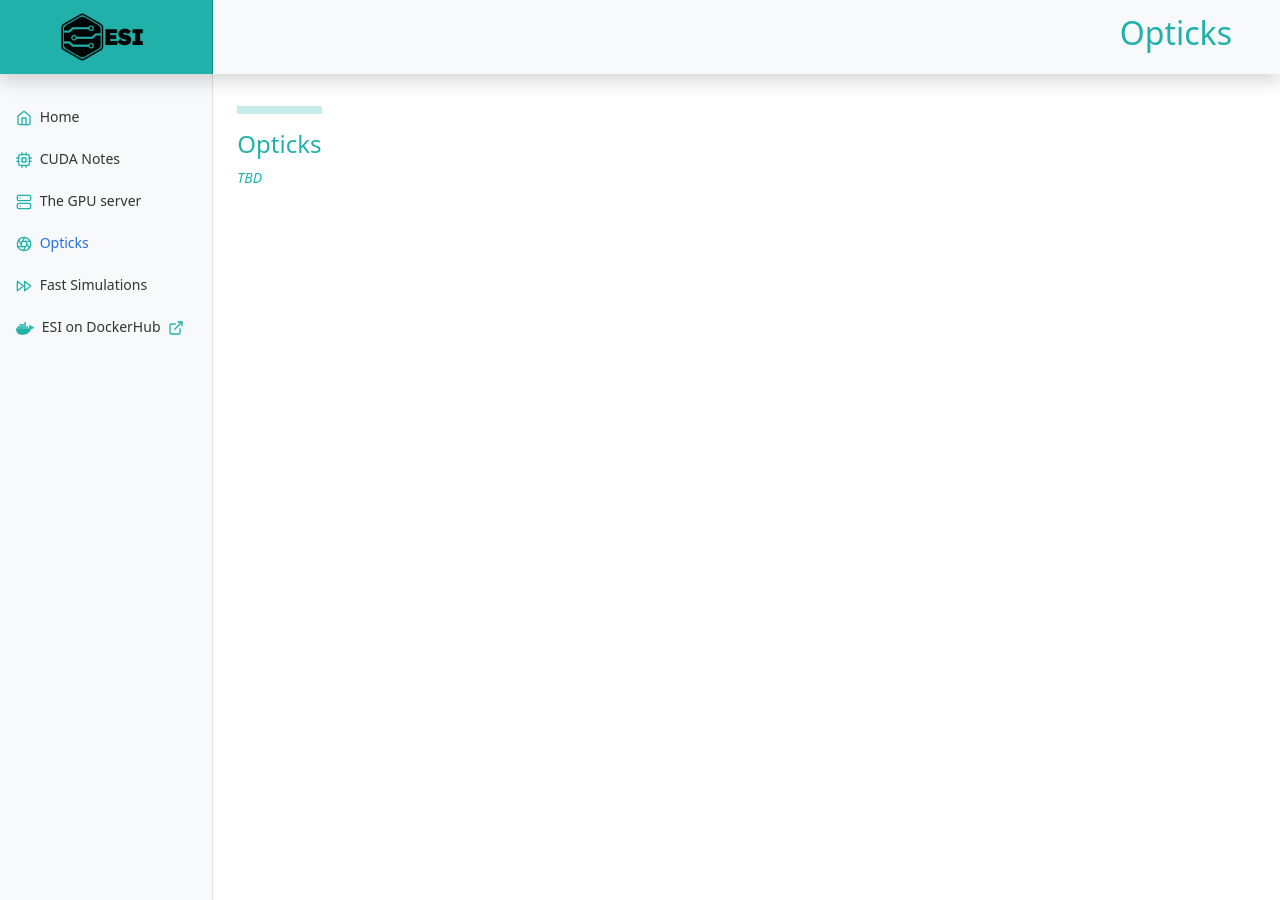
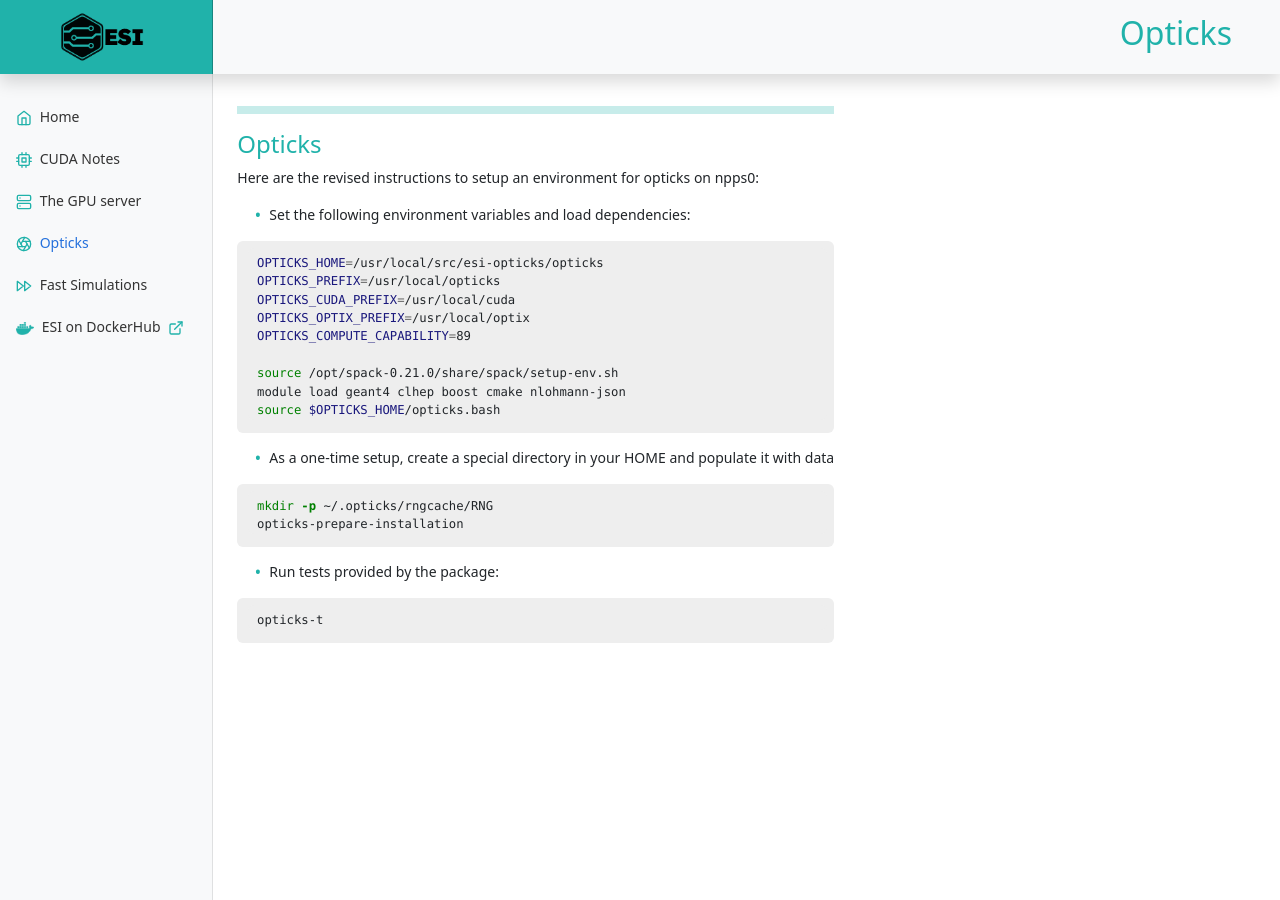
Before and after one commit to BNLNPPS/esi-docs, a Jekyll site: the page built from _content/opticks.md, in a window 1280 px wide. Built offline with Jekyll 4.4.1, drawn with Linux system fonts in a browser that asks for light colours.

Commit message:
Added some opticks instructions to the relevant page.

````diff
--- a/_content/opticks.md
+++ b/_content/opticks.md
@@ -6,8 +6,33 @@ name: opticks
 
 {{ site.HR }}
 
-
-
 #### Opticks
 
-_TBD_
+Here are the revised instructions to setup an environment for opticks on npps0:
+
+* Set the following environment variables and load dependencies:
+
+```bash
+OPTICKS_HOME=/usr/local/src/esi-opticks/opticks
+OPTICKS_PREFIX=/usr/local/opticks
+OPTICKS_CUDA_PREFIX=/usr/local/cuda
+OPTICKS_OPTIX_PREFIX=/usr/local/optix
+OPTICKS_COMPUTE_CAPABILITY=89
+
+source /opt/spack-0.21.0/share/spack/setup-env.sh
+module load geant4 clhep boost cmake nlohmann-json
+source $OPTICKS_HOME/opticks.bash
+```
+
+* As a one-time setup, create a special directory in your HOME and populate it with data
+
+```bash
+mkdir -p ~/.opticks/rngcache/RNG
+opticks-prepare-installation
+```
+
+* Run tests provided by the package:
+
+```bash
+opticks-t
+```
````
Also changed, not shown: _content/hardware.md (+4 -2 lines).
